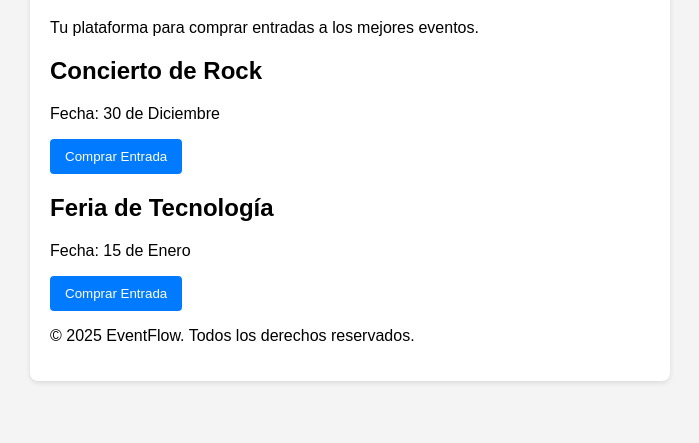
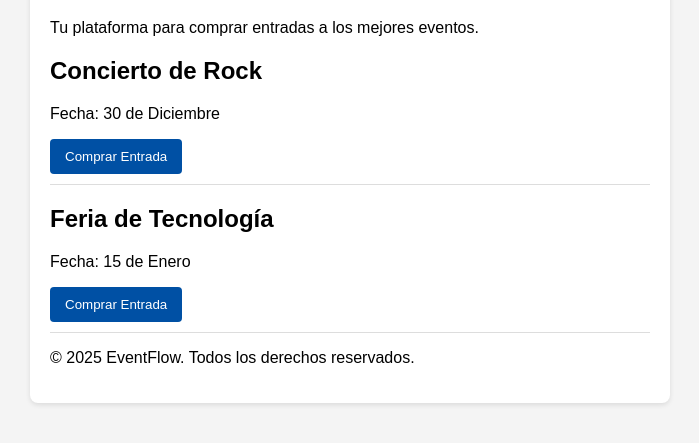
Before and after one commit to dev-diegocasas/EventFlow, a plain HTML site: page index.html in a window 1280 px wide. Shown: the part 109-552 px from the top of the page, without its empty margins (290-989 px from the left). Drawn offline with Linux system fonts and the light colour scheme.

Commit message:
Arreglando problemas detectados por SonarCloud

```diff
--- a/index.html
+++ b/index.html
@@ -7,12 +7,10 @@
         body { font-family: Arial, sans-serif; padding: 20px; background-color: #f4f4f4; }
         .container { max-width: 600px; margin: auto; background: #fff; padding: 20px; border-radius: 8px; box-shadow: 0 2px 5px rgba(0,0,0,0.1); }
         h1 { color: #333; }
-        button { background-color: #007bff; color: white; padding: 10px 15px; border: none; border-radius: 4px; cursor: pointer; }
-        button:hover { background-color: #0056b3; }
-
-        <style>
-            .evento { border-bottom: 1px solid #ddd; padding-bottom: 10px; margin-bottom: 10px; }
-        </style>
+        button { background-color: #0050a4; color: white; padding: 10px 15px; border: none; border-radius: 4px; cursor: pointer; }
+        button:hover { background-color: #003d82; }
+        .evento { border-bottom: 1px solid #ddd; padding-bottom: 10px; margin-bottom: 10px; }
+    </style>
     </style>
 </head>
 <body>
```
